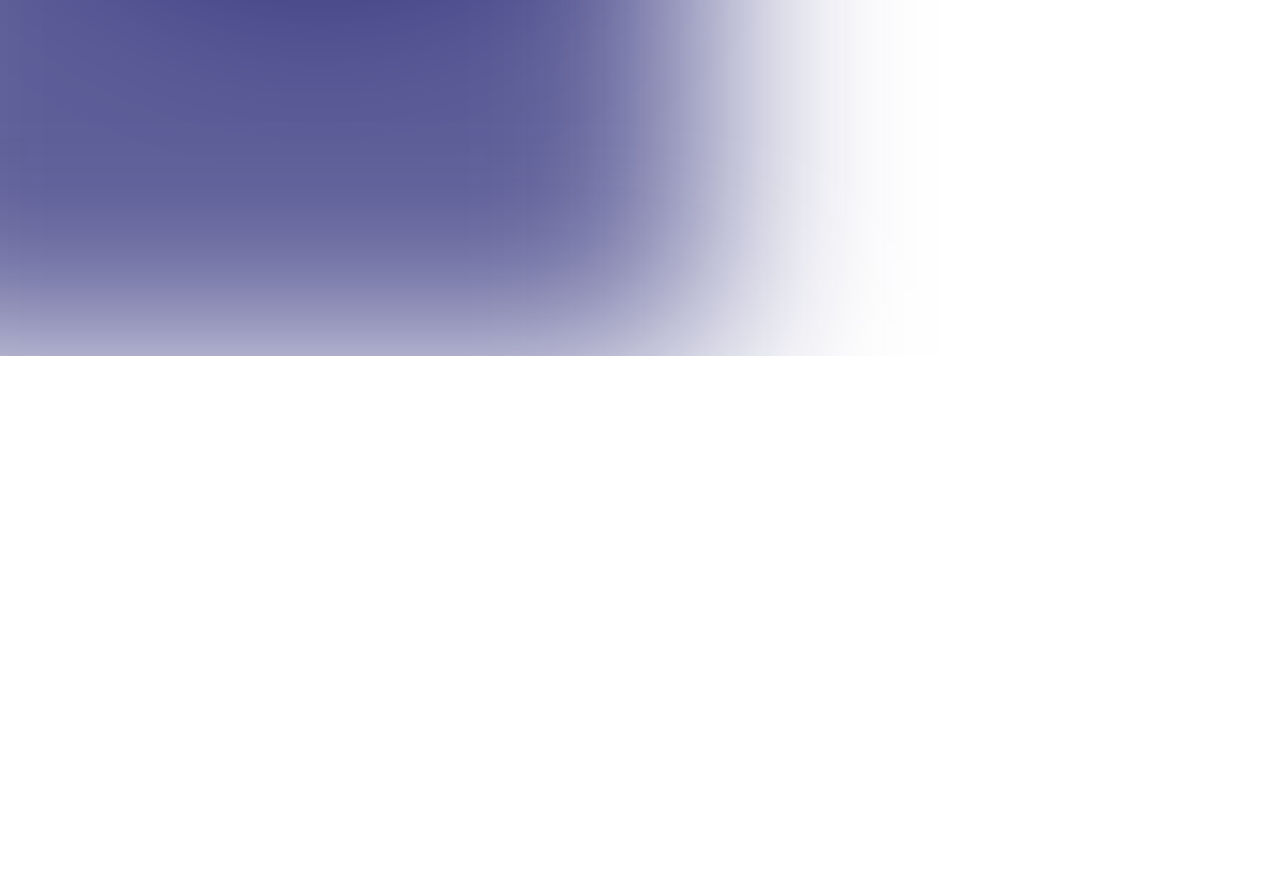
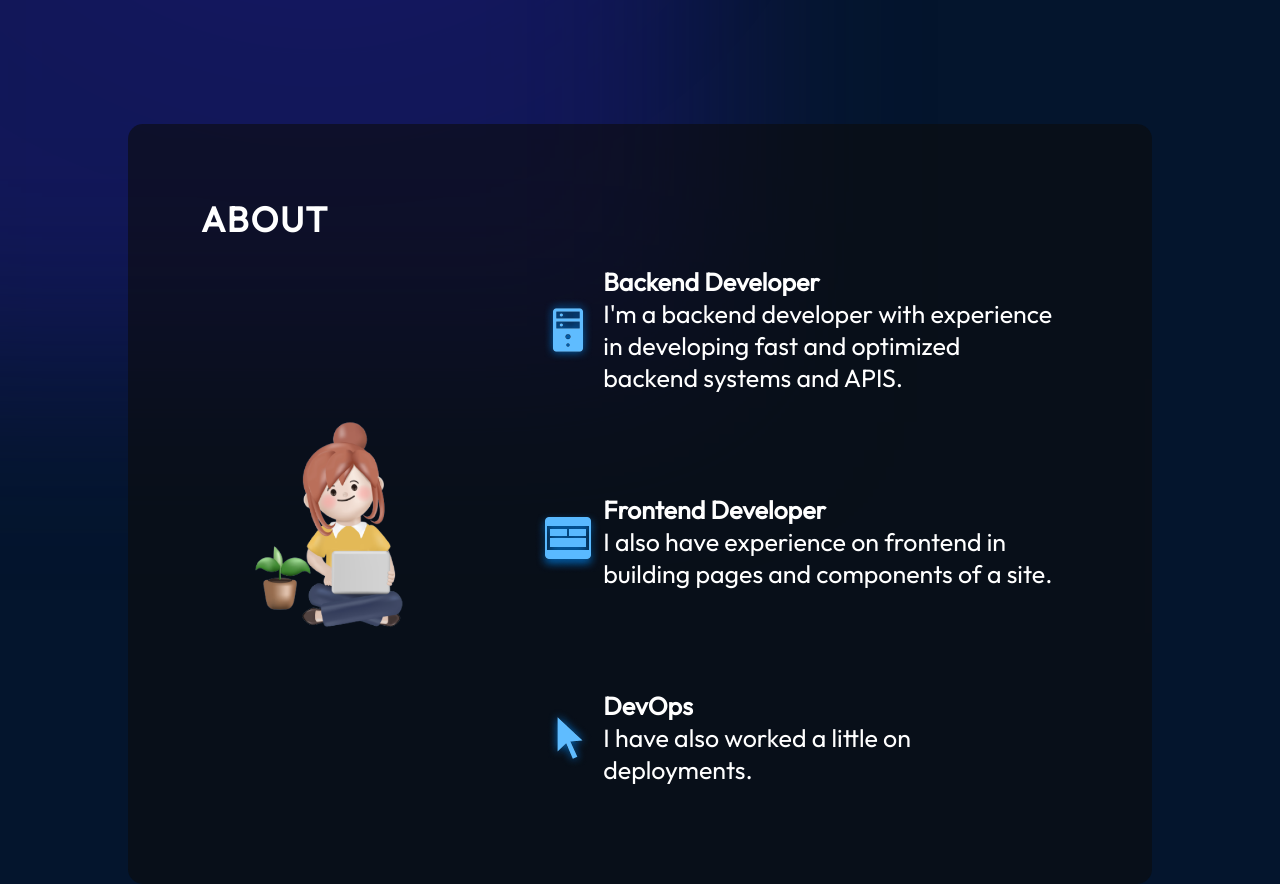
Before and after one commit to prachijustin/portfolio, a React (Vite) app: page / in a window 1280 px wide. Shown: the part 680-1564 px from the top of the page. Before the commit the page ends 1036 px from the top, so only its background shows below. Built offline with nearby package versions, Linux system fonts and the light colour scheme.

Commit message:
about section

```diff
--- a/src/App.tsx
+++ b/src/App.tsx
@@ -1,4 +1,5 @@
 import styles from "./App.module.css";
+import { About } from "./components/About/About";
 import { Hero } from "./components/Hero/Hero";
 import { Navbar } from "./components/Navbar/Navbar";
 
@@ -7,6 +8,7 @@
     <div className={styles.App}>
       <Navbar />
       <Hero />
+      <About />
     </div>
   );
 }
--- /dev/null
+++ b/src/components/About/About.module.css
@@ -0,0 +1,92 @@
+@import "../../vars.css";
+
+.container {
+  position: relative;
+  background-color: rgba(12, 12, 12, 0.6);
+  border-radius: 15px;
+  padding: 73px;
+  margin-top: 129px;
+  z-index: 1;
+  margin-left: 10%;
+  margin-right: 10%;
+}
+
+.title {
+  color: var(--color-text);
+  font-size: 35px;
+  font-weight: 700;
+  letter-spacing: 1.75px;
+  text-transform: uppercase;
+}
+
+.content {
+  display: flex;
+  flex-direction: row;
+  align-items: center;
+}
+
+.aboutImage {
+  width: 35%;
+}
+
+.aboutItems {
+  color: var(--color-text);
+  display: flex;
+  flex-direction: column;
+  gap: 50px;
+}
+
+.aboutItem {
+  display: flex;
+  flex-direction: row;
+  align-items: center;
+  border-radius: 20px;
+  list-style: none;
+  padding: 25px;
+  background-image: linear-gradient(
+    90deg,
+    rgba(165, 215, 232, 0.42) 0%,
+    rgba(255, 255, 255, 0) 100%
+  );
+  background-size: 0 100%;
+  background-repeat: no-repeat;
+  transition: 0.45;
+}
+
+.aboutItem:hover {
+  background-size: 100% 100%;
+}
+
+.aboutItem h3 {
+  font-size: 25px;
+  font-weight: 600;
+}
+
+.aboutItem p {
+  font-size: 25px;
+}
+
+@media screen and (max-width: 830px) {
+  .container {
+    background-color: transparent;
+    padding-left: 0;
+    padding-right: 0;
+  }
+
+  .content {
+    flex-direction: column;
+  }
+
+  .aboutImage {
+    display: none;
+  }
+
+  .aboutItems {
+    margin-top: 29px;
+  }
+
+  .aboutItem {
+    padding-left: 0;
+    padding-right: 0;
+  }
+}
--- /dev/null
+++ b/src/components/About/About.tsx
@@ -0,0 +1,46 @@
+import styles from "./About.module.css";
+import { getImageUrl } from "../../utils";
+
+export const About = () => {
+  return (
+    <section className={styles.container} id="about">
+      <h1 className={styles.title}>About</h1>
+      <div className={styles.content}>
+        <img
+          src={getImageUrl("about/aboutImage.png")}
+          alt="about"
+          className={styles.aboutImage}
+        />
+        <ul className={styles.aboutItems}>
+          <li className={styles.aboutItem}>
+            <img src={getImageUrl("about/serverIcon.png")} alt="server" />
+            <div className={styles.aboutItemText}>
+              <h3>Backend Developer</h3>
+              <p>
+                I'm a backend developer with experience in developing fast and
+                optimized backend systems and APIS.
+              </p>
+            </div>
+          </li>
+          <li className={styles.aboutItem}>
+            <img src={getImageUrl("about/uiIcon.png")} alt="ui" />
+            <div className={styles.aboutItemText}>
+              <h3>Frontend Developer</h3>
+              <p>
+                I also have experience on frontend in building pages and
+                components of a site.
+              </p>
+            </div>
+          </li>
+          <li className={styles.aboutItem}>
+            <img src={getImageUrl("about/cursorIcon.png")} alt="cursor" />
+            <div className={styles.aboutItemText}>
+              <h3>DevOps</h3>
+              <p>I have also worked a little on deployments.</p>
+            </div>
+          </li>
+        </ul>
+      </div>
+    </section>
+  );
+};
--- a/src/index.css
+++ b/src/index.css
@@ -4,3 +4,7 @@
   padding: 0;
   font-family: "Outfit", Arial, Helvetica, sans-serif;
 }
+
+html {
+  scroll-behavior: smooth;
+}
```
